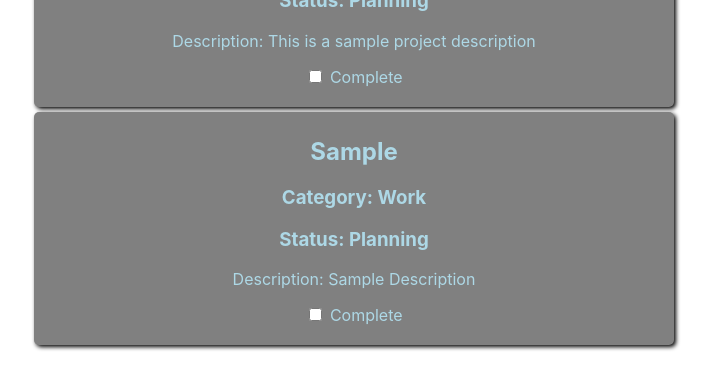
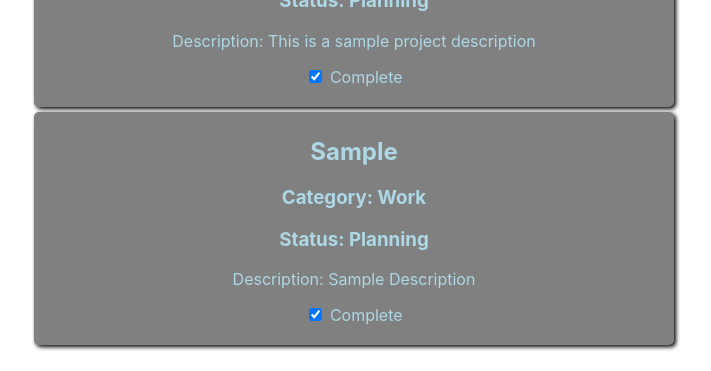
Before and after one commit to andrewjulian/phase-2-project-final, a React (Create React App) app: page /completed in a window 1280 px wide. Shown: the part 258-629 px from the top of the page, without its empty margins (286-997 px from the left). Built offline with nearby package versions, Linux system fonts and the light colour scheme; data requests are answered from the project's data file.

Commit message:
checkboxes toggle based on state of complete value for project

```diff
--- a/src/components/ProjectCard.js
+++ b/src/components/ProjectCard.js
@@ -31,7 +31,12 @@ function ProjectCard({ projects }) {
       <h3>Category: {category}</h3>
       <h3>Status: {status}</h3>
       <p>Description: {description}</p>
-      <input type="checkbox" id={id} onChange={handleChecked}></input>
+      <input
+        type="checkbox"
+        id={id}
+        onChange={handleChecked}
+        checked={checked}
+      ></input>
       <label htmlFor={id}> Complete </label>
     </div>
   );
```
